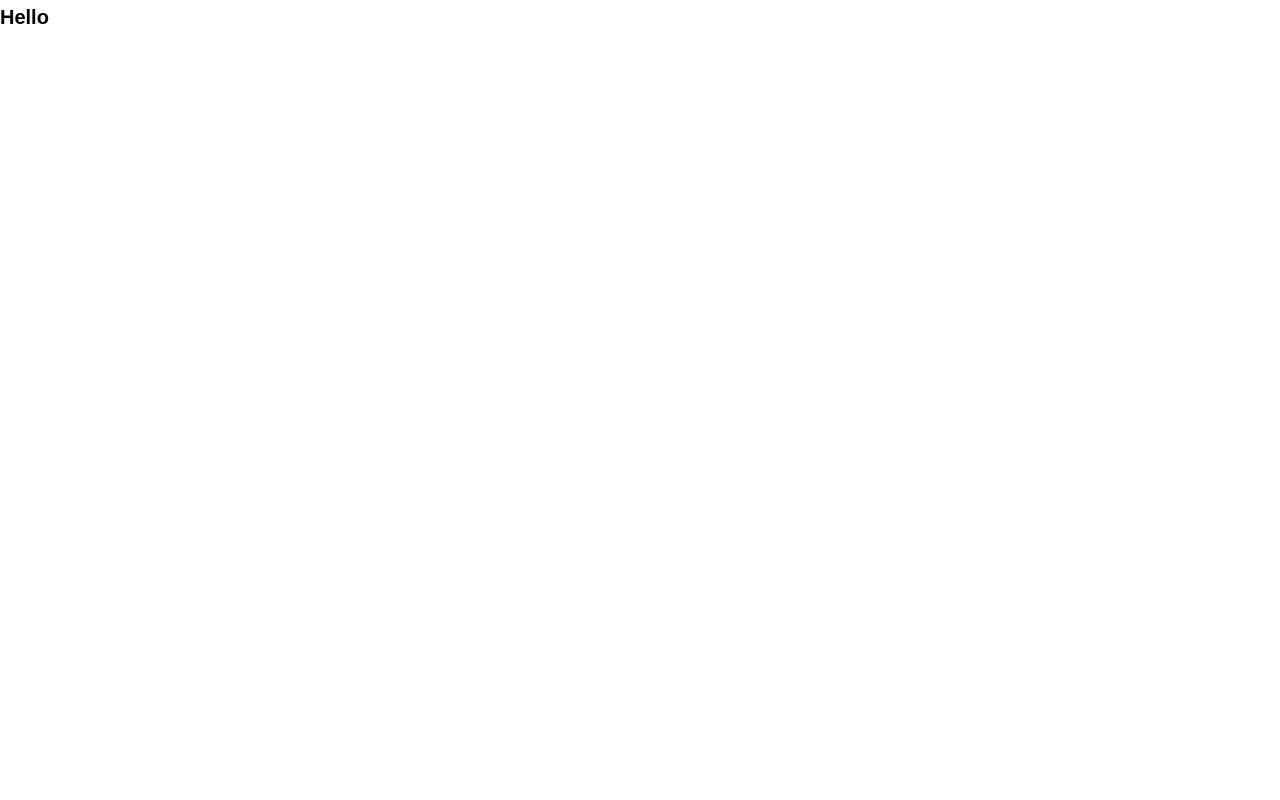
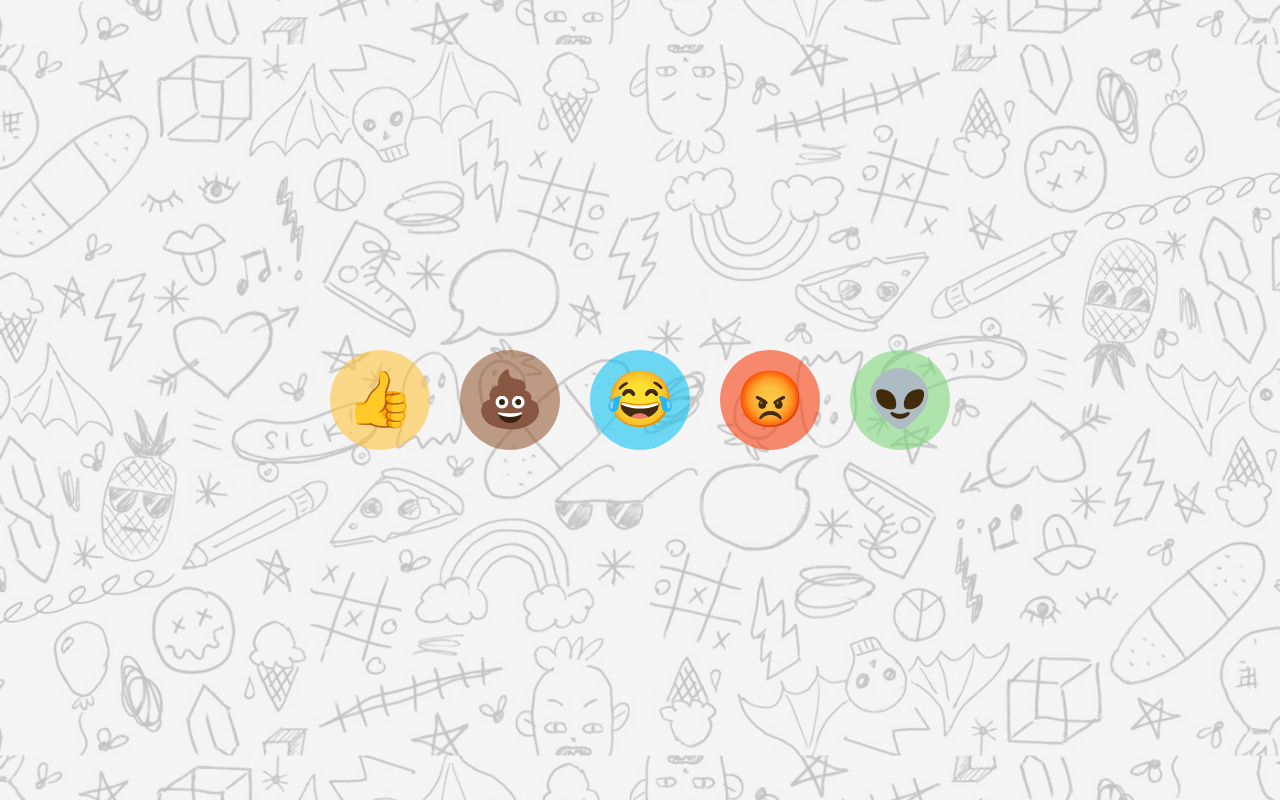
Before and after one commit to DheerajMahra/emojix, a React (Create React App) app: page / in a window 1280 px wide. Built offline with nearby package versions, Linux system fonts and the light colour scheme.

Commit message:
functionality done

```diff
--- a/src/App.js
+++ /dev/null
@@ -1,11 +0,0 @@
-import React from 'react';
-
-function App() {
-	return (
-		<div className="App">
-			<h1>Hello</h1>
-		</div>
-	);
-}
-
-export default App;
--- /dev/null
+++ b/src/components/App.jsx
@@ -0,0 +1,49 @@
+import React, { useState } from 'react';
+import styled from 'styled-components';
+import background from '../assets/back.jpg';
+import Emoji from './Emoji';
+import EmojiBubble from './EmojiBubble';
+
+const StyledApp = styled.div`
+	min-height: 100vh;
+	display: flex;
+	justify-content: center;
+	align-items: center;
+	background: url(${background}) center;
+	background-size: contain;
+`;
+
+function App() {
+	const emojiList = ['👍', '💩', '😂', '😡', '👽'];
+
+	const [emojiQueue, setEmojiQueue] = useState([]);
+
+	const randomSize = (min, max) =>
+		(Math.random() * (max - min + 1) + min).toFixed(2);
+
+	const randomLeft = () => Math.floor(Math.random() * 97 + 1);
+
+	const handleClick = emoji => {
+		setEmojiQueue(prevState => [
+			...prevState,
+			{ emoji, size: randomSize(2.2, 4.1), left: randomLeft() }
+		]);
+	};
+
+	const emojiMarkup = emojiList.map((emoji, i) => (
+		<Emoji key={i} emoji={emoji} handleClick={handleClick} />
+	));
+
+	const emojiBubbleMarkup = emojiQueue.map((emojiVals, i) => (
+		<EmojiBubble key={i} {...emojiVals} />
+	));
+
+	return (
+		<>
+			<StyledApp>{emojiMarkup}</StyledApp>
+			{emojiBubbleMarkup}
+		</>
+	);
+}
+
+export default App;
--- /dev/null
+++ b/src/components/Emoji.jsx
@@ -0,0 +1,49 @@
+import React from 'react';
+import styled from 'styled-components';
+
+export const StyledEmoji = styled.span`
+	font-size: 5.5rem;
+	width: 10rem;
+	height: 10rem;
+	display: flex;
+	align-items: center;
+	justify-content: center;
+	border-radius: 50%;
+	background: ${({ emoji }) => {
+		switch (emoji) {
+			case '👍':
+				return '#ffc3348f';
+			case '💩':
+				return '#92542b8f';
+			case '😂':
+				return '#00c0f38f';
+			case '😡':
+				return '#f835008f';
+			case '👽':
+				return '#7ad7748f';
+			default:
+				return '#4949498f';
+		}
+	}};
+	cursor: pointer;
+	transition: 0.3s ease-in-out;
+	&:not(:last-child) {
+		margin-right: 3rem;
+	}
+	&:hover {
+		transform: translateY(-0.8rem);
+	}
+	&:active {
+		font-size: 4.4rem;
+	}
+`;
+
+function Emoji({ emoji, handleClick }) {
+	return (
+		<StyledEmoji emoji={emoji} onClick={() => handleClick(emoji)}>
+			{emoji}
+		</StyledEmoji>
+	);
+}
+
+export default Emoji;
--- /dev/null
+++ b/src/components/EmojiBubble.jsx
@@ -0,0 +1,29 @@
+import React from 'react';
+import styled, { keyframes } from 'styled-components';
+import ExpireEmoji from './ExpireEmoji';
+
+const bubble = keyframes`
+    from {
+        bottom: -15%;
+    }
+    to {
+        bottom: 115%;
+    }
+`;
+
+const StyledEmojiBubble = styled.span`
+	position: absolute;
+	font-size: ${({ size }) => `${size}rem`};
+	left: ${({ left }) => `${left}%`};
+	animation: ${bubble} 6s ease-out;
+`;
+
+function EmojiBubble(props) {
+	return (
+		<ExpireEmoji>
+			<StyledEmojiBubble {...props}>{props.emoji}</StyledEmojiBubble>
+		</ExpireEmoji>
+	);
+}
+
+export default EmojiBubble;
--- /dev/null
+++ b/src/components/ExpireEmoji.jsx
@@ -0,0 +1,13 @@
+import React, { useState, useEffect } from 'react';
+
+function ExpireEmoji({ children }) {
+	const [isExpired, setIsExpired] = useState(false);
+
+	useEffect(() => {
+		setTimeout(() => setIsExpired(true), 5000);
+	}, []);
+
+	return <>{isExpired ? null : children}</>;
+}
+
+export default ExpireEmoji;
--- a/src/index.css
+++ b/src/index.css
@@ -5,6 +5,10 @@
 	padding: 0;
 	box-sizing: inherit;
 	-webkit-tap-highlight-color: transparent;
+}
+
+::selection {
+	background: none;
 }
 
 html {
@@ -15,6 +19,7 @@ body {
 	box-sizing: border-box;
 	font-weight: 400;
 	line-height: 1.7;
+	overflow: hidden;
 	font-family: 'Rubik', sans-serif;
 	-webkit-font-smoothing: antialiased;
 	-moz-osx-font-smoothing: grayscale;
--- a/src/index.js
+++ b/src/index.js
@@ -1,7 +1,7 @@
 import React from 'react';
 import ReactDOM from 'react-dom';
 import './index.css';
-import App from './App';
+import App from './components/App';
 
 ReactDOM.render(
 	<React.StrictMode>
```
Also changed, not shown: src/App.css (added), src/assets/back.jpg (added), 1 other file (tests, documents, lock files or other folders). Lines whose indentation alone changed are shown as unchanged.
